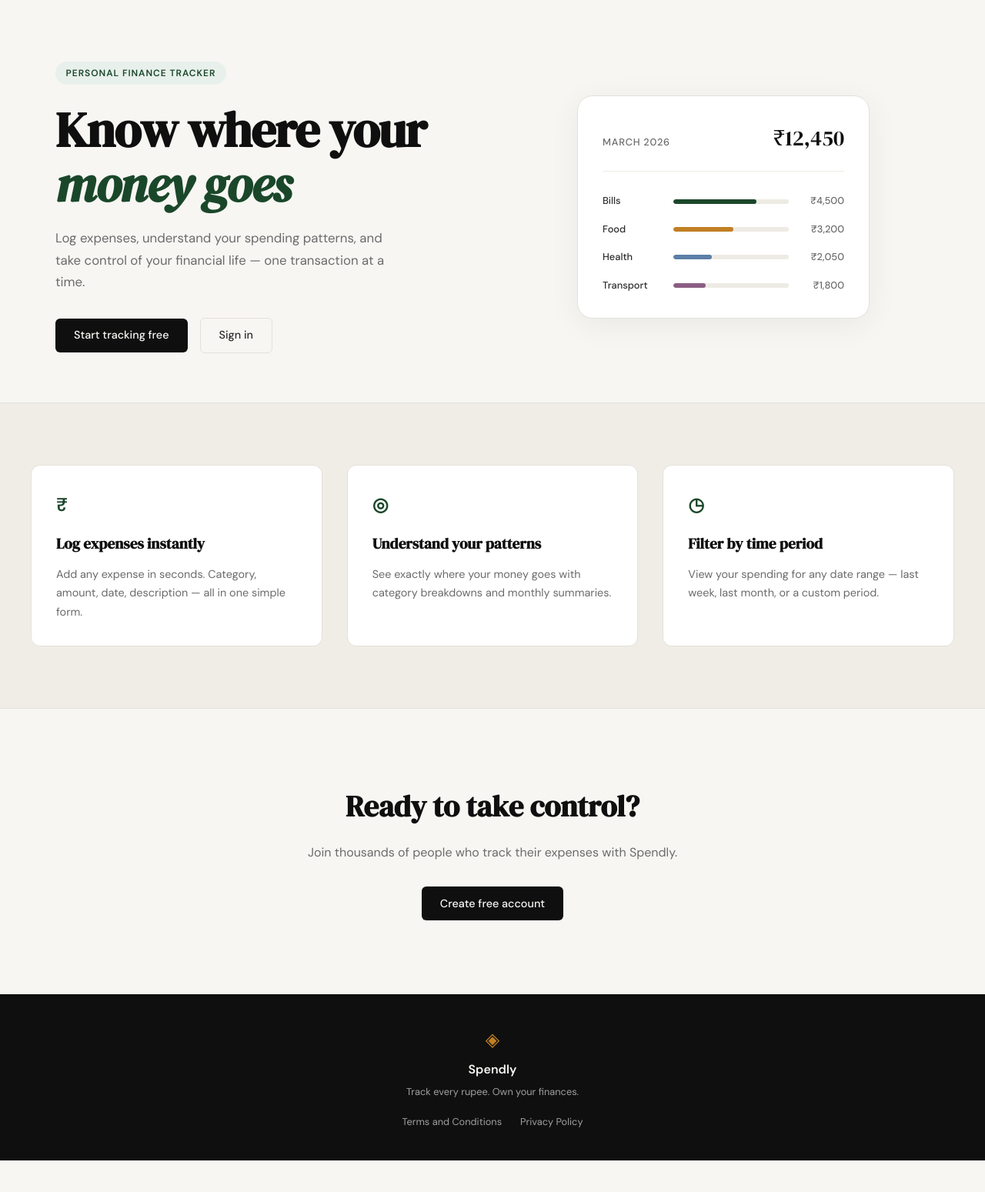
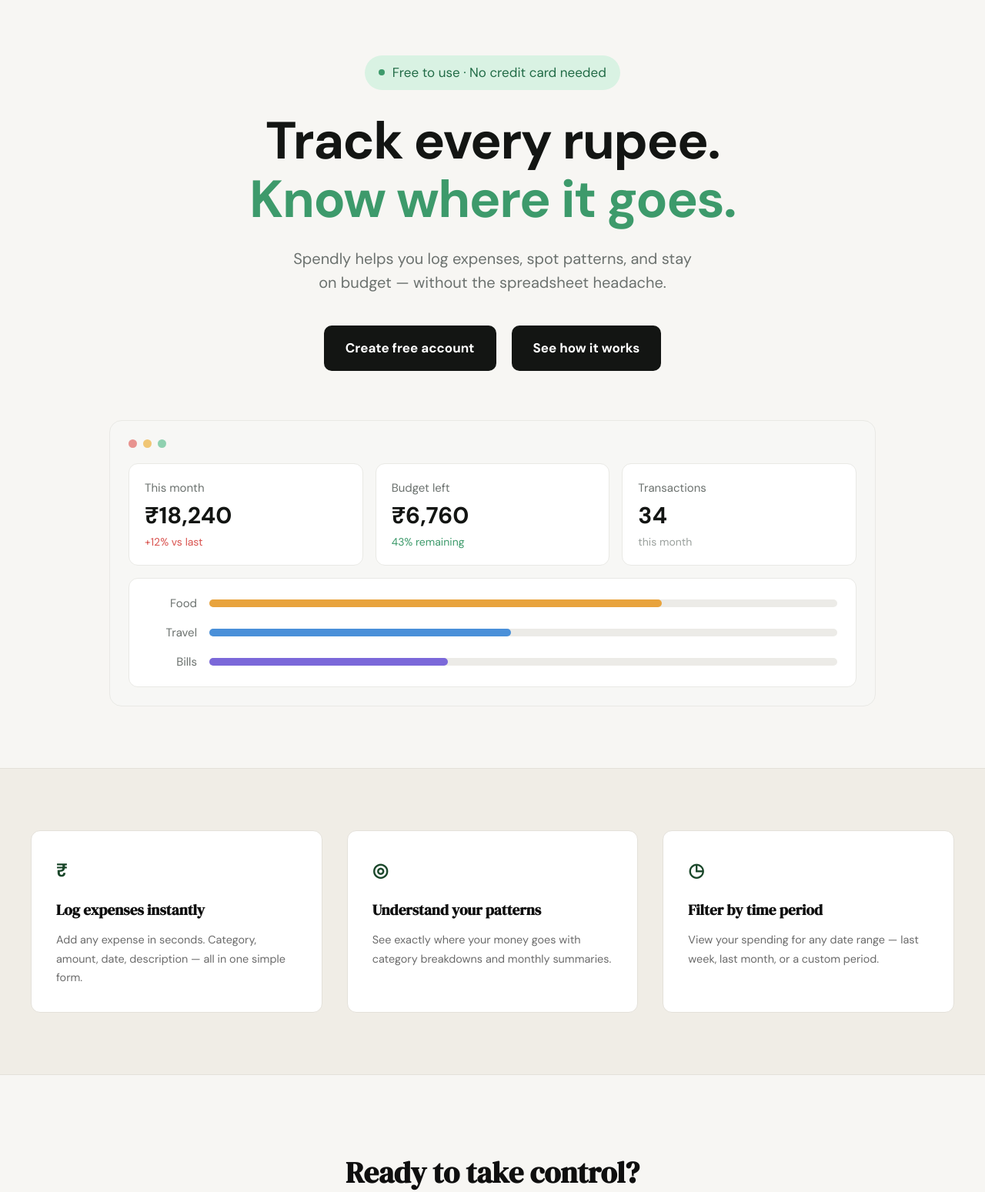
Before and after one commit to rudraksh-sindwani/spendly, a Flask app: page / in a window 1280 px wide. Shown: the part 61-1610 px from the top of the page at 77% size. Before the commit the page ends 1569 px from the top, so only its background shows below. Run offline with Flask 3, Linux system fonts and the light colour scheme.

Commit message:
landing: redesign hero section to match mockup

```diff
--- /dev/null
+++ b/static/css/landing.css
@@ -0,0 +1,208 @@
+/* ------------------------------------------------------------------ */
+/* Landing hero                                                        */
+/* Loaded after style.css, so these rules win where they overlap.      */
+/* ------------------------------------------------------------------ */
+
+.hero-section {
+    --hero-green: #3d9a6b;
+    --hero-ink: #131513;
+    --hero-muted: #6b716e;
+    --hero-faint: #9aa09d;
+    --hero-line: #e9e9e5;
+    --hero-surface: #f7f7f5;
+    --hero-radius: 12px;
+
+    font-family: 'DM Sans', system-ui, sans-serif;
+    text-align: center;
+    padding: 4.5rem 2rem 5rem;
+    max-width: 1060px;
+    margin: 0 auto;
+}
+
+/* Eyebrow pill --------------------------------------------------- */
+
+.hero-pill {
+    display: inline-flex;
+    align-items: center;
+    gap: 0.6rem;
+    background: #d9f2e3;
+    color: #216b46;
+    font-size: 1.0625rem;
+    padding: 0.55rem 1.15rem;
+    border-radius: 999px;
+}
+
+.hero-pill-dot {
+    width: 8px;
+    height: 8px;
+    border-radius: 50%;
+    background: var(--hero-green);
+}
+
+/* Headline ------------------------------------------------------- */
+
+.hero-heading {
+    font-family: 'DM Sans', system-ui, sans-serif;
+    font-size: 4.25rem;
+    font-weight: 700;
+    line-height: 1.12;
+    letter-spacing: -0.022em;
+    color: var(--hero-ink);
+    margin: 1.75rem 0 0;
+}
+
+.hero-heading-accent { color: var(--hero-green); }
+
+.hero-lede {
+    font-size: 1.25rem;
+    line-height: 1.55;
+    color: var(--hero-muted);
+    max-width: 520px;
+    margin: 1.5rem auto 0;
+}
+
+/* Buttons -------------------------------------------------------- */
+
+.hero-cta-row {
+    display: flex;
+    flex-wrap: wrap;
+    justify-content: center;
+    gap: 1.25rem;
+    margin-top: 2.5rem;
+}
+
+.hero-btn {
+    display: inline-block;
+    background: var(--hero-ink);
+    color: #ffffff;
+    font-size: 1.0625rem;
+    font-weight: 700;
+    padding: 1rem 1.75rem;
+    border-radius: 10px;
+    transition: background 0.2s;
+}
+
+.hero-btn:hover { background: #2f332f; }
+
+/* Preview panel -------------------------------------------------- */
+
+.hero-preview {
+    background: var(--hero-surface);
+    border: 1px solid var(--hero-line);
+    border-radius: 16px;
+    padding: 1.5rem;
+    margin-top: 4rem;
+    text-align: left;
+}
+
+.hero-preview-dots {
+    display: flex;
+    gap: 0.5rem;
+    margin-bottom: 1.25rem;
+}
+
+.hero-preview-dots span {
+    width: 11px;
+    height: 11px;
+    border-radius: 50%;
+}
+
+.hero-dot-red { background: #e8938f; }
+.hero-dot-amber { background: #f0c674; }
+.hero-dot-green { background: #8fd1b0; }
+
+/* Stat cards ----------------------------------------------------- */
+
+.hero-stats {
+    display: grid;
+    grid-template-columns: repeat(3, 1fr);
+    gap: 1rem;
+}
+
+.hero-stat {
+    background: #ffffff;
+    border: 1px solid var(--hero-line);
+    border-radius: var(--hero-radius);
+    padding: 1.15rem 1.25rem;
+}
+
+.hero-stat-label {
+    display: block;
+    font-size: 0.9375rem;
+    color: var(--hero-muted);
+}
+
+.hero-stat-value {
+    display: block;
+    font-size: 1.875rem;
+    font-weight: 700;
+    line-height: 1.25;
+    color: var(--hero-ink);
+    margin: 0.35rem 0 0.25rem;
+}
+
+.hero-stat-note {
+    display: block;
+    font-size: 0.875rem;
+    color: var(--hero-faint);
+}
+
+.hero-stat-note.is-up { color: #d9534f; }
+.hero-stat-note.is-good { color: var(--hero-green); }
+
+/* Category bars -------------------------------------------------- */
+
+.hero-bars {
+    background: #ffffff;
+    border: 1px solid var(--hero-line);
+    border-radius: var(--hero-radius);
+    padding: 1.25rem 1.5rem;
+    margin-top: 1rem;
+    display: grid;
+    gap: 0.9rem;
+}
+
+.hero-bar-row {
+    display: grid;
+    grid-template-columns: 64px 1fr;
+    align-items: center;
+    gap: 1rem;
+}
+
+.hero-bar-label {
+    font-size: 0.9375rem;
+    color: var(--hero-muted);
+    text-align: right;
+}
+
+.hero-bar-track {
+    height: 10px;
+    background: #ecebe7;
+    border-radius: 999px;
+}
+
+.hero-bar-fill {
+    height: 100%;
+    border-radius: 999px;
+}
+
+.hero-bar-food { background: #e8a33d; }
+.hero-bar-travel { background: #4a90d9; }
+.hero-bar-bills { background: #7b68d9; }
+
+/* Responsive ----------------------------------------------------- */
+
+@media (max-width: 860px) {
+    .hero-heading { font-size: 3rem; }
+    .hero-stats { grid-template-columns: 1fr; }
+}
+
+@media (max-width: 600px) {
+    .hero-section { padding: 3rem 1rem 3.5rem; }
+    .hero-heading { font-size: 2.25rem; }
+    .hero-pill { font-size: 0.9375rem; }
+    .hero-lede { font-size: 1.0625rem; }
+    .hero-cta-row { gap: 0.75rem; }
+    .hero-btn { width: 100%; }
+    .hero-preview { padding: 1rem; }
+}
--- a/templates/landing.html
+++ b/templates/landing.html
@@ -2,63 +2,84 @@
 
 {% block title %}Spendly — Track Every Rupee{% endblock %}
 
+{% block head %}
+<link href="https://fonts.googleapis.com/css2?family=DM+Sans:wght@400;500;700&display=swap" rel="stylesheet">
+<link rel="stylesheet" href="{{ url_for('static', filename='css/landing.css') }}">
+{% endblock %}
+
 {% block content %}
 
-<section class="hero">
-    <div class="hero-inner">
-        <div class="hero-badge">Personal Finance Tracker</div>
-        <h1 class="hero-title">
-            Know where your<br>
-            <em>money goes</em>
-        </h1>
-        <p class="hero-subtitle">
-            Log expenses, understand your spending patterns,
-            and take control of your financial life —
-            one transaction at a time.
-        </p>
-        <div class="hero-actions">
-            <a href="{{ url_for('register') }}" class="btn-primary">Start tracking free</a>
-            <a href="{{ url_for('login') }}" class="btn-ghost">Sign in</a>
+<section class="hero-section">
+
+    <div class="hero-pill">
+        <span class="hero-pill-dot"></span>
+        Free to use &middot; No credit card needed
+    </div>
+
+    <h1 class="hero-heading">
+        Track every rupee.<br>
+        <span class="hero-heading-accent">Know where it goes.</span>
+    </h1>
+
+    <p class="hero-lede">
+        Spendly helps you log expenses, spot patterns, and stay
+        on budget &mdash; without the spreadsheet headache.
+    </p>
+
+    <div class="hero-cta-row">
+        <a href="{{ url_for('register') }}" class="hero-btn">Create free account</a>
+        <a href="#" class="hero-btn">See how it works</a>
+    </div>
+
+    <div class="hero-preview">
+
+        <div class="hero-preview-dots">
+            <span class="hero-dot-red"></span>
+            <span class="hero-dot-amber"></span>
+            <span class="hero-dot-green"></span>
         </div>
-    </div>
-    <div class="hero-visual">
-        <div class="mock-card">
-            <div class="mock-card-header">
-                <span class="mock-label">March 2026</span>
-                <span class="mock-total">₹12,450</span>
+
+        <div class="hero-stats">
+            <div class="hero-stat">
+                <span class="hero-stat-label">This month</span>
+                <span class="hero-stat-value">&#8377;18,240</span>
+                <span class="hero-stat-note is-up">+12% vs last</span>
             </div>
-            <div class="mock-bars">
-                <div class="mock-bar-row">
-                    <span class="mock-cat">Bills</span>
-                    <div class="mock-bar-track">
-                        <div class="mock-bar" style="width: 72%"></div>
-                    </div>
-                    <span class="mock-amt">₹4,500</span>
+            <div class="hero-stat">
+                <span class="hero-stat-label">Budget left</span>
+                <span class="hero-stat-value">&#8377;6,760</span>
+                <span class="hero-stat-note is-good">43% remaining</span>
+            </div>
+            <div class="hero-stat">
+                <span class="hero-stat-label">Transactions</span>
+                <span class="hero-stat-value">34</span>
+                <span class="hero-stat-note">this month</span>
+            </div>
+        </div>
+
+        <div class="hero-bars">
+            <div class="hero-bar-row">
+                <span class="hero-bar-label">Food</span>
+                <div class="hero-bar-track">
+                    <div class="hero-bar-fill hero-bar-food" style="width: 72%"></div>
                 </div>
-                <div class="mock-bar-row">
-                    <span class="mock-cat">Food</span>
-                    <div class="mock-bar-track">
-                        <div class="mock-bar mock-bar-2" style="width: 52%"></div>
-                    </div>
-                    <span class="mock-amt">₹3,200</span>
+            </div>
+            <div class="hero-bar-row">
+                <span class="hero-bar-label">Travel</span>
+                <div class="hero-bar-track">
+                    <div class="hero-bar-fill hero-bar-travel" style="width: 48%"></div>
                 </div>
-                <div class="mock-bar-row">
-                    <span class="mock-cat">Health</span>
-                    <div class="mock-bar-track">
-                        <div class="mock-bar mock-bar-3" style="width: 33%"></div>
-                    </div>
-                    <span class="mock-amt">₹2,050</span>
-                </div>
-                <div class="mock-bar-row">
-                    <span class="mock-cat">Transport</span>
-                    <div class="mock-bar-track">
-                        <div class="mock-bar mock-bar-4" style="width: 28%"></div>
-                    </div>
-                    <span class="mock-amt">₹1,800</span>
+            </div>
+            <div class="hero-bar-row">
+                <span class="hero-bar-label">Bills</span>
+                <div class="hero-bar-track">
+                    <div class="hero-bar-fill hero-bar-bills" style="width: 38%"></div>
                 </div>
             </div>
         </div>
+
     </div>
+
 </section>
 
 <section class="features">
```
